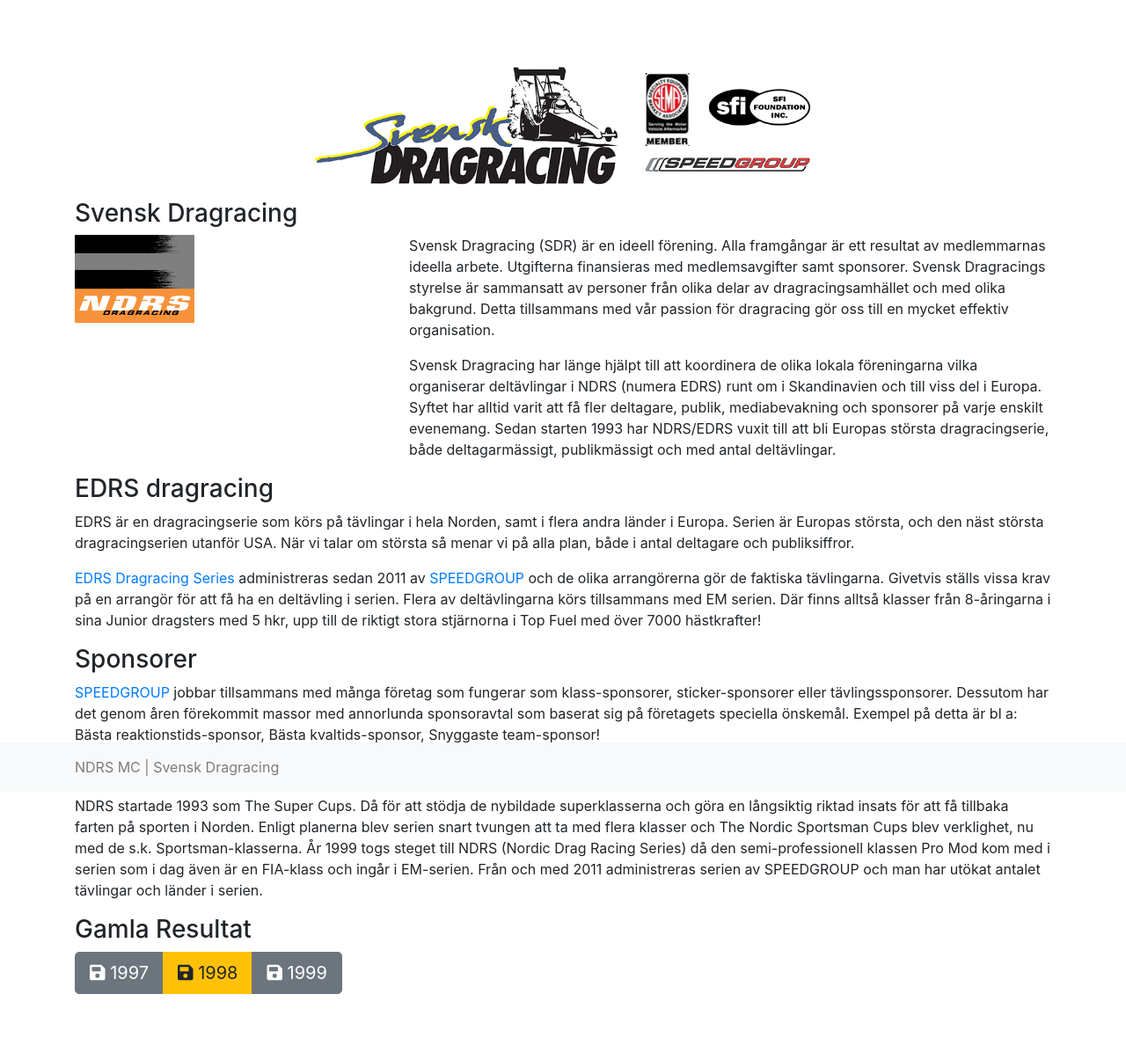
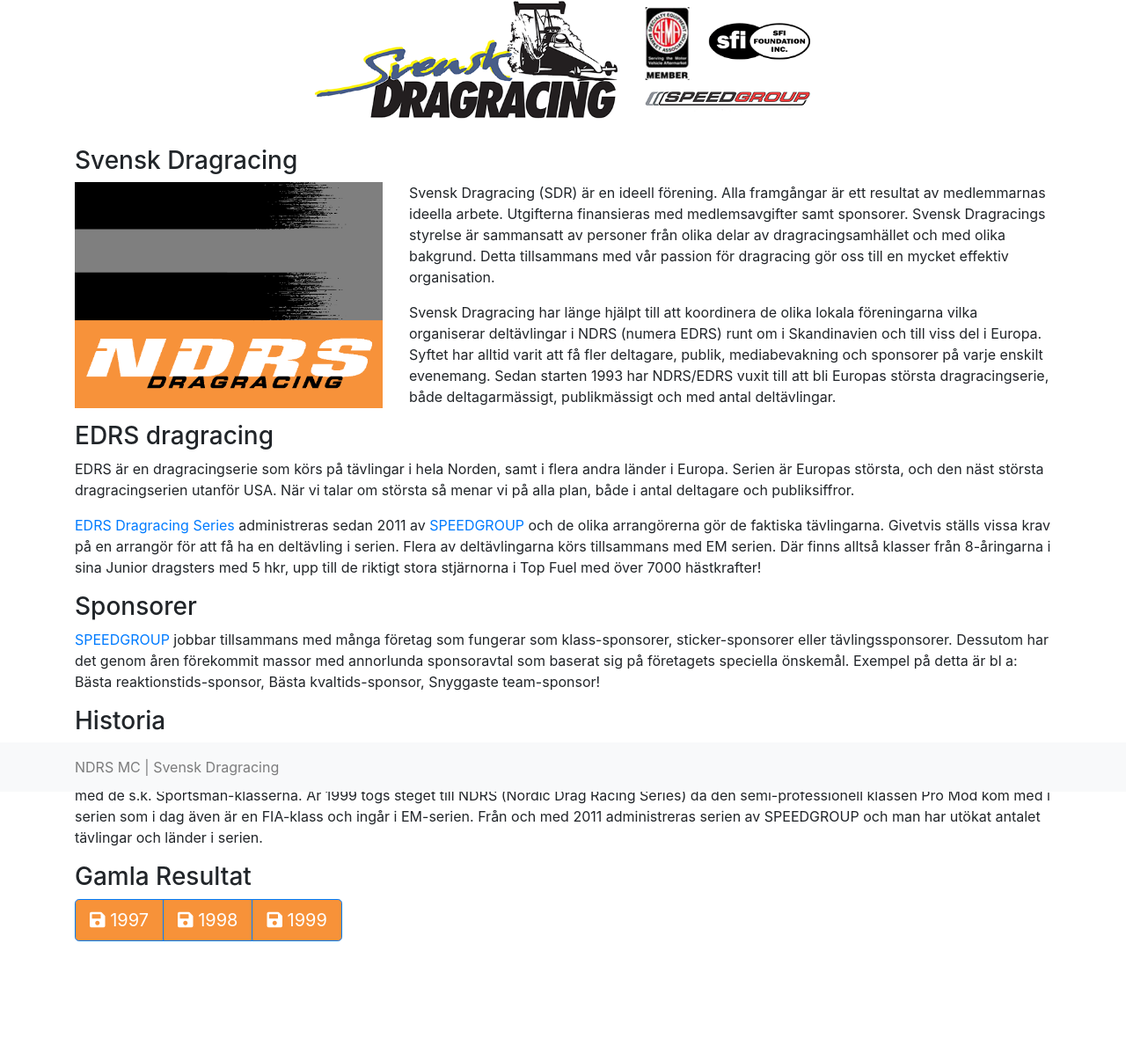
Before and after one commit to trubb/dragracing.se, a Jekyll site: the page built from index.html, in a window 1280 px wide. Shown: the whole page at 88% size. Built offline with Jekyll 4.4.1, drawn with Linux system fonts in a browser that asks for light colours; nearby versions of some CDN libraries; comment, search, counter and statistics services are not loaded; after the commit the page ends 1145 px from its top, so only the background shows below that.

Commit message:
experimenting

```diff
--- a/_includes/header.html
+++ b/_includes/header.html
@@ -31,8 +31,8 @@
   <body>
 
     <div class="row">
-      <div class="col-12">
-        <img class="img-fluid d-flex justify-content-center" src="assets/img/sdr_header.png" alt="Svensk Dragracing Header Image" id="header_img" height="100%">
+      <div class="col-12" id="header_img">
+        <img class="img-fluid d-flex justify-content-center" src="assets/img/sdr_header.png" alt="Svensk Dragracing Header Image" >
       </div>
 
     </div>
--- a/css/style.css
+++ b/css/style.css
@@ -1,6 +1,5 @@
 body {
   padding-bottom: 75px;
-  padding-top: 75px;
 }
 
 #header_img {
@@ -9,6 +8,14 @@
   max-width: 100%;
 }
 
+img {
+	margin-bottom: 15px;
+}
+
+div .btn {
+	background-color: #F79239;
+}
+
 $theme-colors: (
   "primary": #F79239,
   "secondary": #F79239,
--- a/index.html
+++ b/index.html
@@ -8,7 +8,7 @@
 
 	<div class="row" id="sdr">
 		<div class="col">
-			<img src="assets/img/ndrsdr_sqr.png" alt="Square NDRS logotype" height="100px">
+			<img src="assets/img/ndrsdr_sqr.png" alt="Square NDRS logotype" class="img-fluid">
 		</div>
 		<div class="col-8">
 			<p>
@@ -50,15 +50,15 @@
 		<h3>Gamla Resultat</h3>
 
 		<div class="btn-group">
-			<a class="btn btn-secondary btn-lg" target="_blank" href="assets/pdf/totalpoints-1997.pdf">
+			<a class="btn btn-primary btn-lg" target="_blank" href="assets/pdf/totalpoints-1997.pdf">
 				<span class="fa fa-save"></span>
 				1997
 			</a>
-			<a class="btn btn-warning btn-lg" target="_blank" href="assets/pdf/totalpoints-1998.pdf">
+			<a class="btn btn-primary btn-lg" target="_blank" href="assets/pdf/totalpoints-1998.pdf">
 				<span class="fa fa-save"></span>
 				1998
 			</a>
-			<a class="btn btn-secondary btn-lg" target="_blank" href="assets/pdf/totalpoints-1999.pdf">
+			<a class="btn btn-primary btn-lg" target="_blank" href="assets/pdf/totalpoints-1999.pdf">
 				<span class="fa fa-save"></span>
 				1999
 			</a>
```
